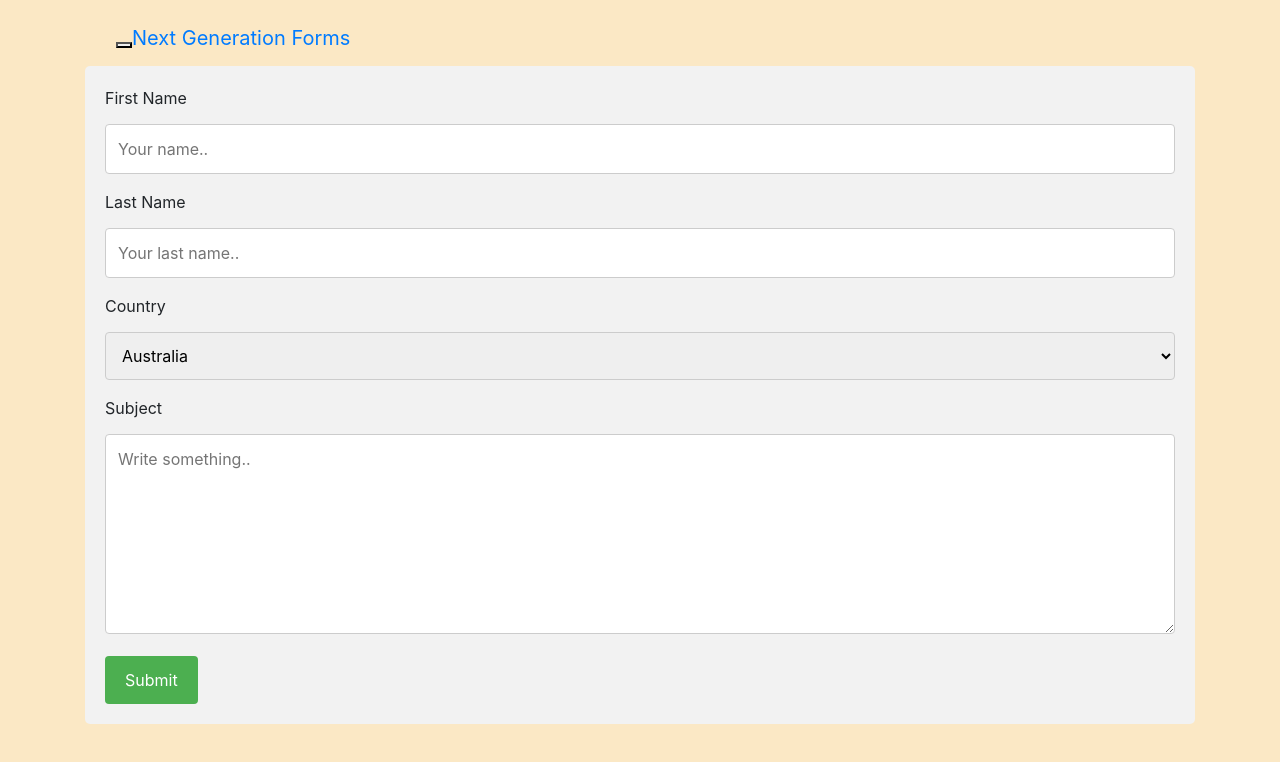
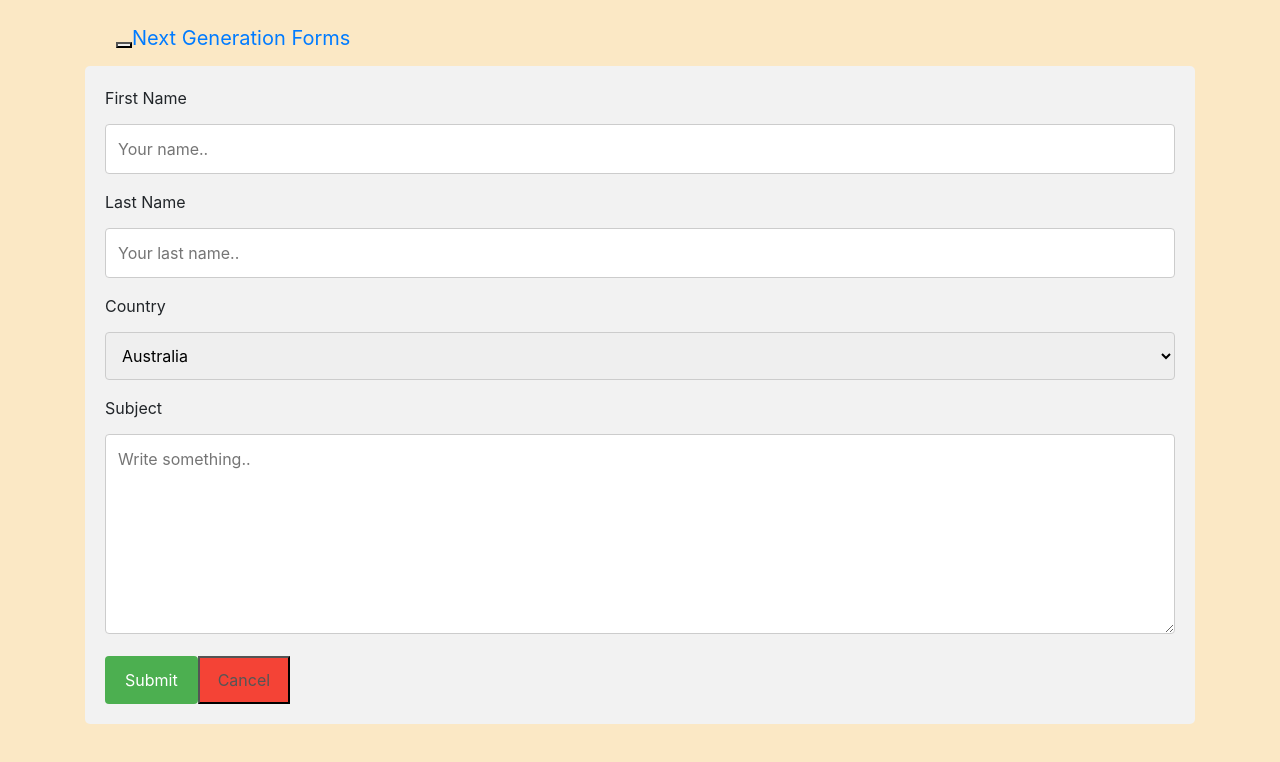
Before and after one commit to v-sauravmohan/Next-Gen-Reactive-Forms, an Angular app: page /contactus in a window 1280 px wide. Shown: the top 762 px of the page. Built offline with nearby package versions, Linux system fonts and the light colour scheme.

Commit message:
Minor Changes
Added cancel button to contact us page.
Cancel Button Css added to style of respective page.
Router navigate fuction for when cancel button is clicked also added but not wired.

```diff
--- a/src/app/ContactUsForm/contactus.component.ts
+++ b/src/app/ContactUsForm/contactus.component.ts
@@ -1,7 +1,14 @@
 import { Component } from '@angular/core';
+import { Router } from '@angular/router';
+
 
 @Component({
 templateUrl : './contactus.template.html',
 styleUrls: ['./contactus.style.css']
 })
-export class ContactUs {}
+export class ContactUs {
+    constructor(private router:Router){}
+    cancelBtn = function(){
+        this.router.navigate('/');
+    }
+}
--- a/src/app/ContactUsForm/contactus.style.css
+++ b/src/app/ContactUsForm/contactus.style.css
@@ -31,3 +31,9 @@ input[type=text], select, textarea {
     background-color: #f2f2f2;
     padding: 20px;
   }
+
+  .cancelbtn {
+    width: auto;
+    padding: 10px 18px;
+    background-color: #f44336;
+  }
--- a/src/app/ContactUsForm/contactus.template.html
+++ b/src/app/ContactUsForm/contactus.template.html
@@ -18,6 +18,7 @@
       <textarea id="subject" name="subject" placeholder="Write something.." style="height:200px"></textarea>
 
       <input type="submit" value="Submit">
+      <button type="button" class="cancelbtn">Cancel</button>
 
     </form>
   </div>
```
